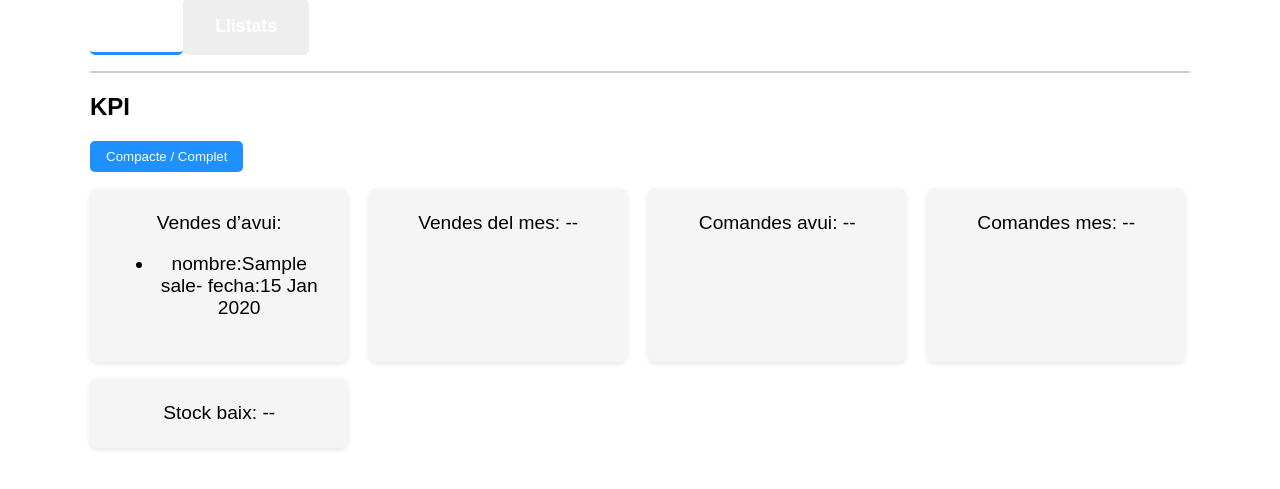
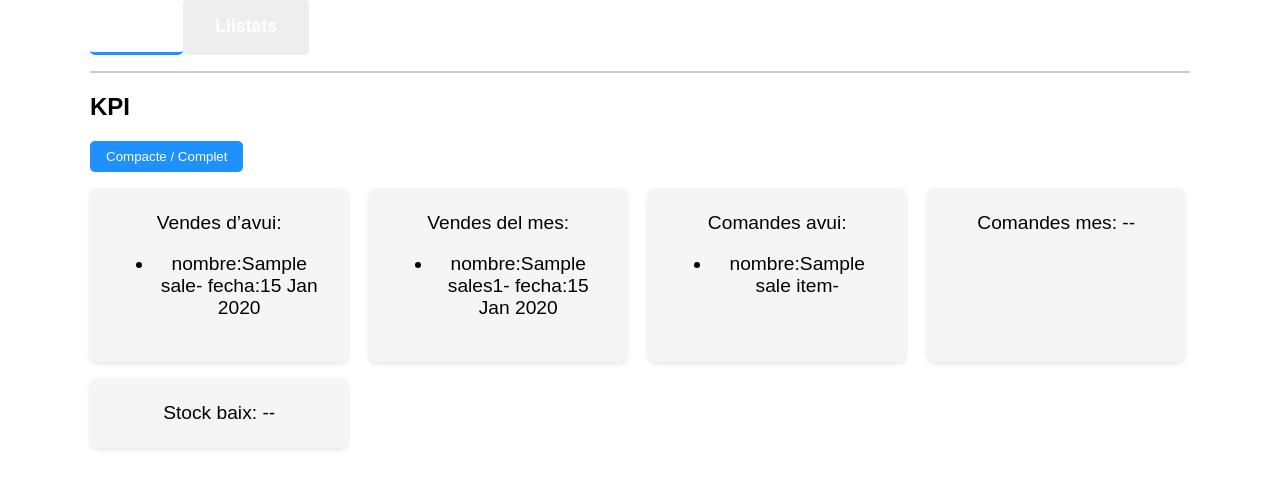
Before and after one commit to eignaciobazan/DAM1M04-Exercici401, a Node server app: template DAM1M04-EXERCICI401/server/views/index.hbs in a window 1280 px wide. Shown: the part 271-760 px from the top of the page. Run offline with Node 20, Linux system fonts and the light colour scheme; the template is opened without the code that fills it: most values are stand-ins (such as "Sample title", 1, 10 or a date in 2020); some libraries are stand-ins or nearby versions.

Commit message:
cosas con fechas

```diff
--- a/DAM1M04-EXERCICI401/server/app.js
+++ b/DAM1M04-EXERCICI401/server/app.js
@@ -62,8 +62,20 @@ app.get('/', async (req, res) => {
                                       FROM sales s
                                       JOIN sale_items si ON s.id = si.sale_id
                                       JOIN products p ON si.product_id = p.id
-                                      WHERE DATE(s.sale_date) = CURDATE();
-                      `);
+                                      WHERE DAY(s.sale_date) = 7;`);
+    const sales1Rows=await db.query(`SELECT p.name as name , s.sale_date as sale_date
+                                      FROM sales s
+                                      JOIN sale_items si ON s.id = si.sale_id
+                                      JOIN products p ON si.product_id = p.id
+                                      WHERE YEAR(sale_date) = 2026
+                                      AND MONTH(sale_date) = 03;`);
+
+    const sale_itemsRows=await db.query(`SELECT p.name AS product_name
+                                    FROM sale_items si
+                                    JOIN sales s ON si.sale_id = s.id
+                                    JOIN products p ON si.product_id = p.id
+                                    WHERE DAY(s.sale_date) = 14;
+                                    `)
     //console.log(salesRows)
     //console.log("abc")
 
@@ -71,6 +83,8 @@ app.get('/', async (req, res) => {
     // Transformar les dades a JSON (per les plantilles .hbs)
     // Cal informar de les columnes i els seus tipus
     const salesJson = db.table_to_json(salesRows, { name: 'string', sale_date: 'date'});
+    const sales1Json = db.table_to_json(sales1Rows, { name: 'string', sale_date: 'date'});
+    const sale_itemsJson = db.table_to_json(sale_itemsRows, { product_name: 'string'});
 
 
     // Llegir l'arxiu .json amb dades comunes per a totes les pàgines
@@ -80,6 +94,8 @@ app.get('/', async (req, res) => {
 
     // Construir l'objecte de dades per a la plantilla
     const data = {
+      sale_items:sale_itemsJson,
+      sales1:sales1Json,
       sales: salesJson,
       common: commonData
     };
--- a/DAM1M04-EXERCICI401/server/views/index.hbs
+++ b/DAM1M04-EXERCICI401/server/views/index.hbs
@@ -27,8 +27,21 @@
 
                         </ul>
                     </div>
-                    <div class="card">Vendes del mes: --</div>
-                    <div class="card">Comandes avui: --</div>
+                    <div class="card">Vendes del mes:
+                        <ul>
+                            {{#each sales1}}
+                                <li>nombre:{{name}}-
+                                    fecha:{{sale_date}}</li>
+                            {{/each}}
+                        </ul>
+                    </div>
+                    <div class="card">Comandes avui:
+                         <ul>
+                            {{#each sale_items}}
+                                <li>nombre:{{product_name}}-</li>
+                            {{/each}}
+                        </ul>
+                    </div>
                     <div class="card">Comandes mes: --</div>
                     <div class="card">Stock baix: --</div>
                 </div>
--- a/Modelo-pagina/monmgo.json
+++ b/Modelo-pagina/monmgo.json
@@ -0,0 +1,5 @@
+{
+    "name":"Elias",
+    "Age":42,
+    "phone":989708260
+}
```
